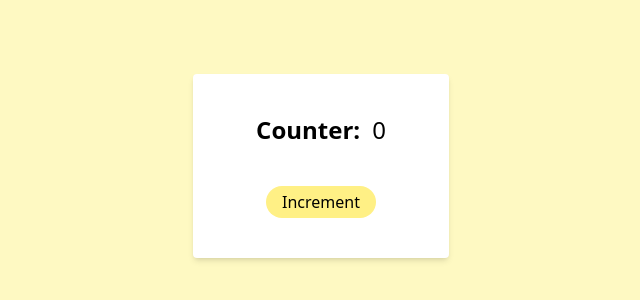
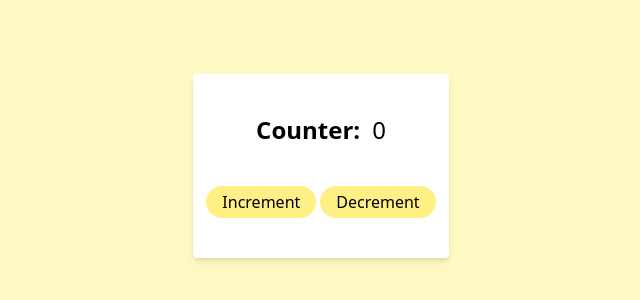
Before and after one commit to Shresth-001/redux-pro, a React (Vite) app: page / in a window 1280 px wide. Shown: the part 234-534 px from the top of the page, without its empty margins (319-959 px from the left). Built offline with nearby package versions, Linux system fonts and the light colour scheme.

Commit message:
Added Decrement function in Reducer

```diff
--- a/src/components/Counter.jsx
+++ b/src/components/Counter.jsx
@@ -1,6 +1,6 @@
 import React from "react";
 import { useDispatch, useSelector } from "react-redux";
-import { increment } from "../features/counter/counterSlice";
+import { decrement, increment } from "../features/counter/counterSlice";
 
 function Counter() {
   const count = useSelector((state) => state.counter.value);
@@ -17,10 +17,11 @@ function Counter() {
               {count}
             </p>
           </div>
-          <div className="flex items-center justify-center mt-10">
+          <div className="flex items-center justify-center mt-10 gap-1">
             <button onClick={()=>dispatch(increment())} className="bg-yellow-200 hover:bg-amber-300 px-4 py-1 rounded-2xl">
               Increment
             </button>
+            <button onClick={()=>dispatch(decrement())} className="bg-yellow-200 hover:bg-amber-300 px-4 py-1 rounded-2xl ">Decrement</button>
           </div>
         </div>
       </div>
--- a/src/features/counter/counterSlice.js
+++ b/src/features/counter/counterSlice.js
@@ -9,9 +9,14 @@ const counterSlice = createSlice({
     increment: (state) => {
       state.value += 1;
     },
+    decrement: (state) => {
+      if (state.value > 0) {
+        state.value -= 1;
+      }
+    },
   },
 });
 
-export const {increment}=counterSlice.actions;
-const counterReducer=counterSlice.reducer;
+export const { increment, decrement } = counterSlice.actions;
+const counterReducer = counterSlice.reducer;
 export default counterReducer;
```
